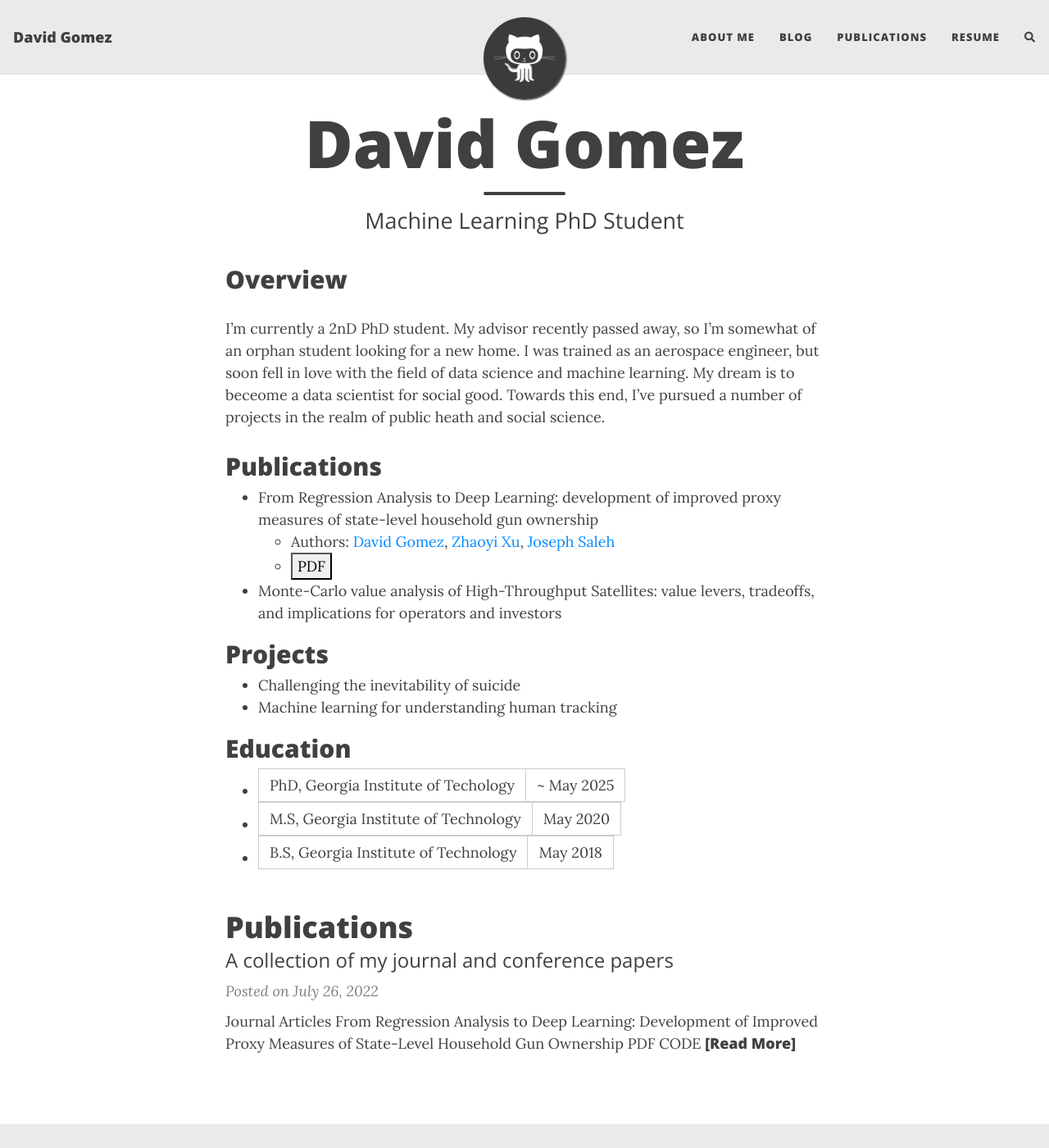
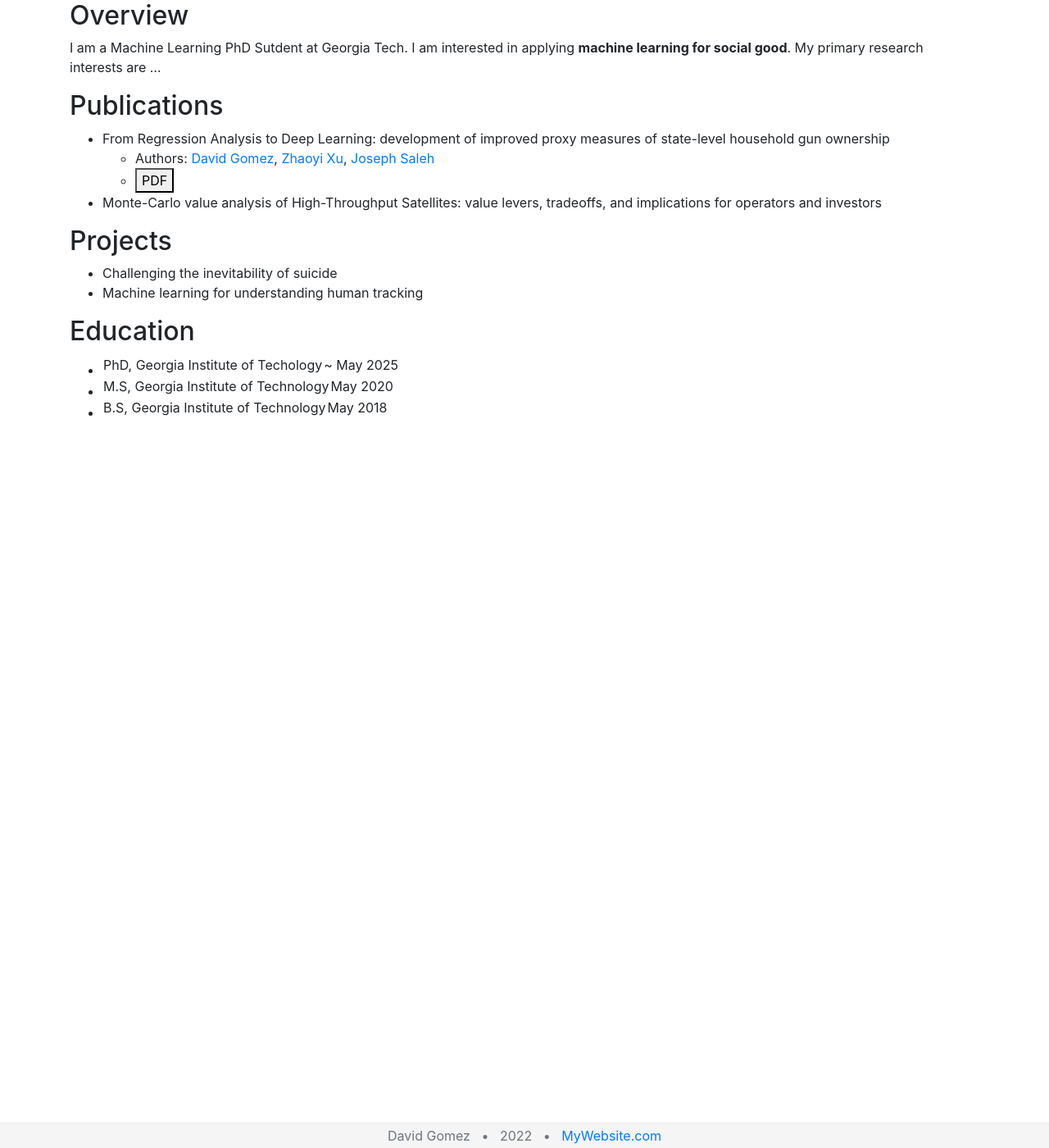
Before and after one commit to dbgomez94/dbgomez94.github.io, a Jekyll site: the page built from index.md, in a window 1280 px wide and 1400 px high. Shown: the whole window at 82% size. Built offline with Jekyll 4.4.1, drawn with Linux system fonts in a browser that asks for light colours; nearby versions of some CDN libraries; the list of posts is cut into pages by our own code; comment, search, counter and statistics services are not loaded; some of the changed text lies outside the part shown.

Commit message:
change home page layout to minimal

```diff
--- a/index.md
+++ b/index.md
@@ -1,12 +1,12 @@
 ---
-layout: home
+layout: minimal
 title: David Gomez
 subtitle: Machine Learning PhD Student
 ---
 
 ## Overview
 
-I'm currently a 2nD PhD student. My advisor recently passed away, so I'm somewhat of an orphan student looking for a new home. I was trained as an aerospace engineer, but soon fell in love with the field of data science and machine learning. My dream is to beceome a data scientist for social good. Towards this end, I've pursued a number of projects in the realm of public heath and social science.
+I am a Machine Learning PhD Sutdent at Georgia Tech. I am interested in applying **machine learning for social good**. My primary research interests are ...
 
 ## Publications
 
```
